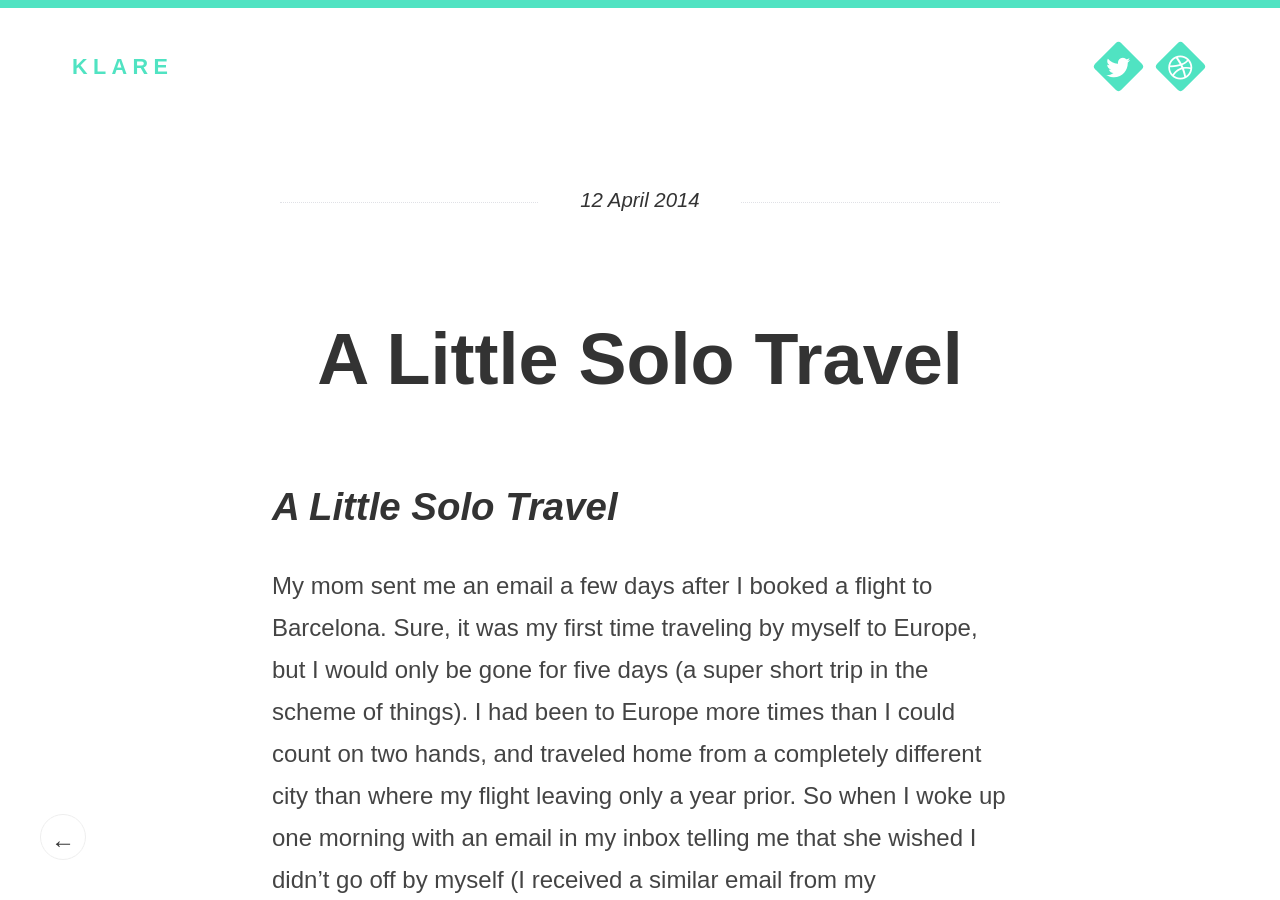
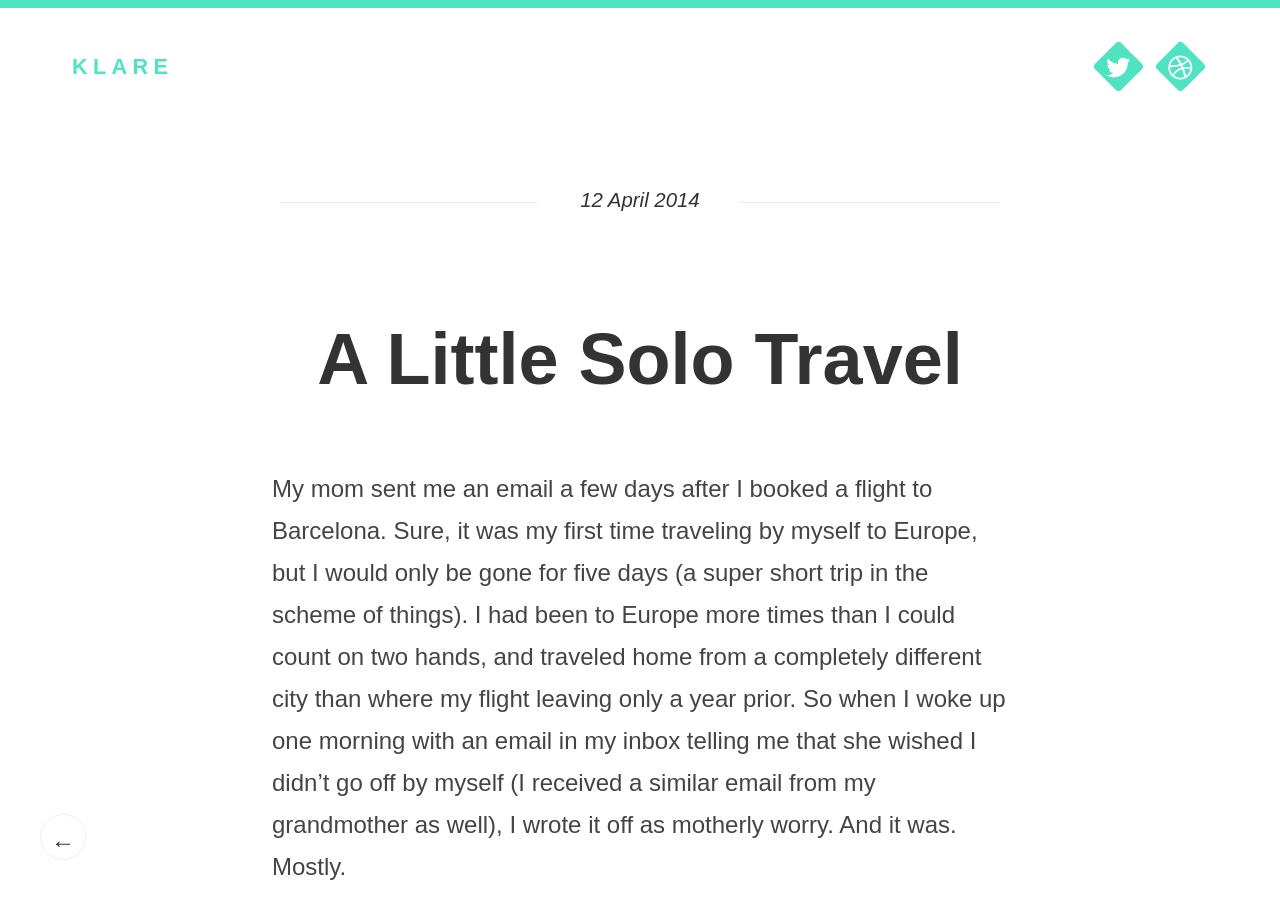
Before and after one commit to kfrank/kfrank.github.io, a Jekyll site: the page built from _posts/2014-04-12-a-little-solo-travel.md, in a window 1280 px wide and 900 px high. Built offline with Jekyll 4.4.1, drawn with Linux system fonts in a browser that asks for light colours; Markdown is read by kramdown in place of the engine named in the settings.

Commit message:
Updated 2014-04-12-a-little-solo-travel.md

```diff
--- a/_posts/2014-04-12-a-little-solo-travel.md
+++ b/_posts/2014-04-12-a-little-solo-travel.md
@@ -3,8 +3,6 @@ published: true
 category: thoughts
 layout: post
 ---
-
-## A Little Solo Travel
 
 My mom sent me an email a few days after I booked a flight to Barcelona. Sure, it was my first time traveling  by myself to Europe, but I would only be gone for five days (a super short trip in the scheme of things). I had been to Europe more times than I could count on two hands, and traveled home from a completely different city than where my flight leaving only a year prior. So when I woke up one morning with an email in my inbox telling me that she wished I didn't go off by myself (I received a similar email from my grandmother as well), I wrote it off as motherly worry. And it was. Mostly.
 
```
